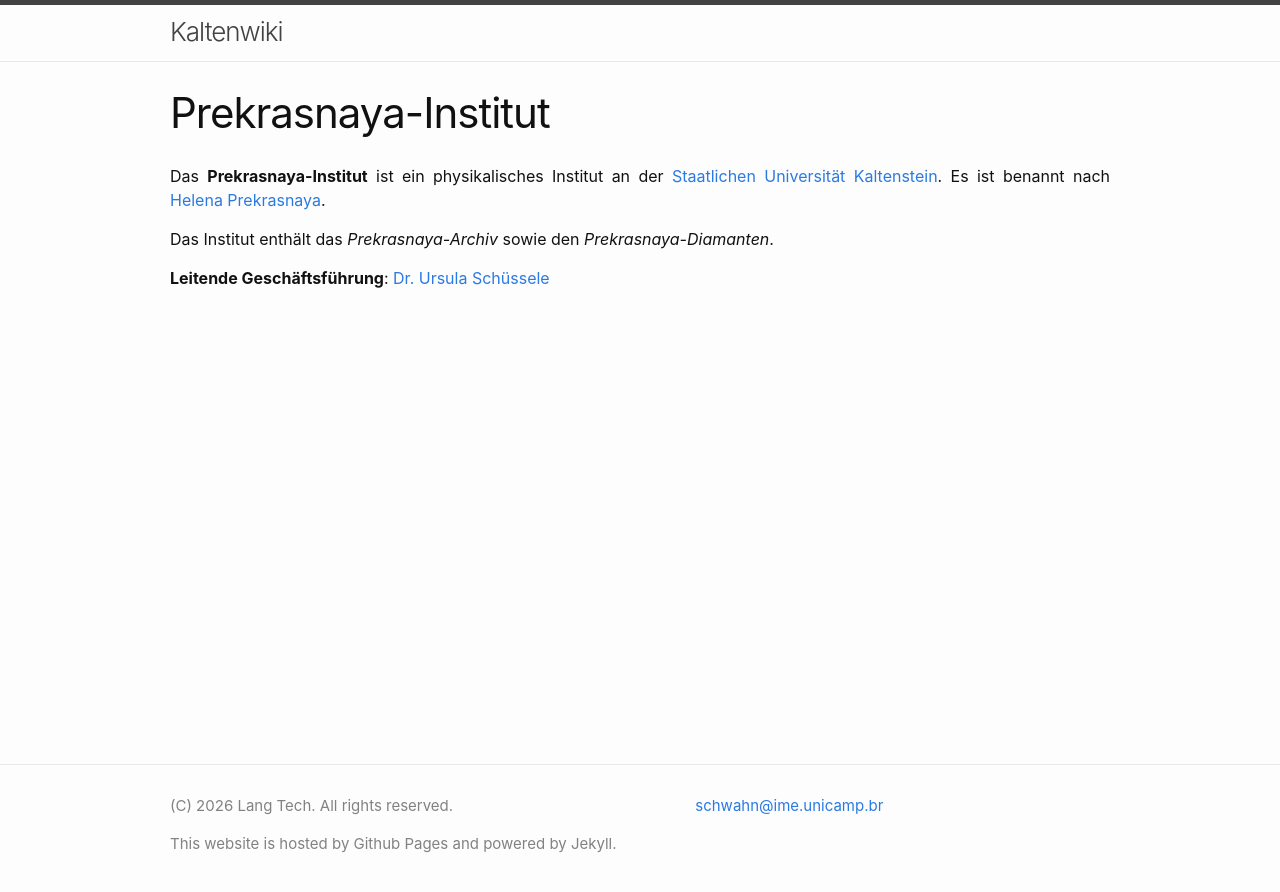
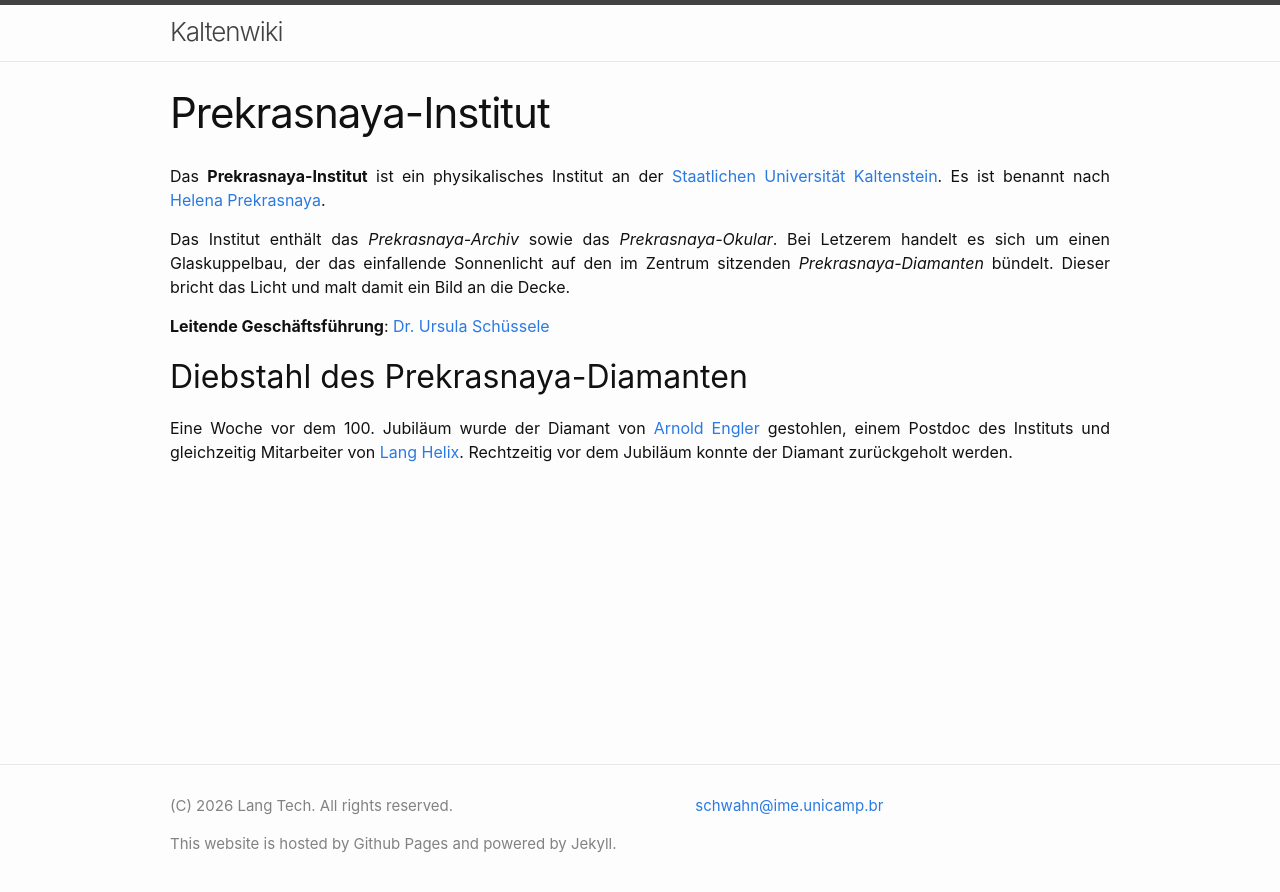
Before and after one commit to PSchwahn/kaltenwiki, a Jekyll site: the page built from _kaltenwiki/prekrasnaya_institut.md, in a window 1280 px wide. Shown: the top 892 px of the page. Built offline with Jekyll 4.4.1, drawn with Linux system fonts in a browser that asks for light colours; some web fonts are replaced.

```diff
--- a/_kaltenwiki/prekrasnaya_institut.md
+++ b/_kaltenwiki/prekrasnaya_institut.md
@@ -6,6 +6,10 @@ place: true
 
 Das **Prekrasnaya-Institut** ist ein physikalisches Institut an der [Staatlichen Universität Kaltenstein]({{ "kaltenwiki/uni_kaltenstein" | relative_url }}). Es ist benannt nach [Helena Prekrasnaya]({{ "kaltenwiki/prekrasnaya" | relative_url }}).
 
-Das Institut enthält das *Prekrasnaya-Archiv* sowie den *Prekrasnaya-Diamanten*.
+Das Institut enthält das *Prekrasnaya-Archiv* sowie das *Prekrasnaya-Okular*. Bei Letzerem handelt es sich um einen Glaskuppelbau, der das einfallende Sonnenlicht auf den im Zentrum sitzenden *Prekrasnaya-Diamanten* bündelt. Dieser bricht das Licht und malt damit ein Bild an die Decke.
 
 **Leitende Geschäftsführung**: [Dr. Ursula Schüssele]({{ "kaltenwiki/schuessele" | relative_url }})
+
+## Diebstahl des Prekrasnaya-Diamanten
+
+Eine Woche vor dem 100. Jubiläum wurde der Diamant von [Arnold Engler]({{ "kaltenwiki/arnold_engler" | relative_url }}) gestohlen, einem Postdoc des Instituts und gleichzeitig Mitarbeiter von [Lang Helix]({{ "kaltenwiki/lang_helix" | relative_url }}). Rechtzeitig vor dem Jubiläum konnte der Diamant zurückgeholt werden.
```
Also changed, not shown: _kaltenwiki/arnold_engler.md (added, +12 -0 lines), _kaltenwiki/kaltenstein.md (+1 -0 lines), _kaltenwiki/lang_helix.md (added, +30 -0 lines), _kaltenwiki/lang_tech.md (+1 -1 lines).
